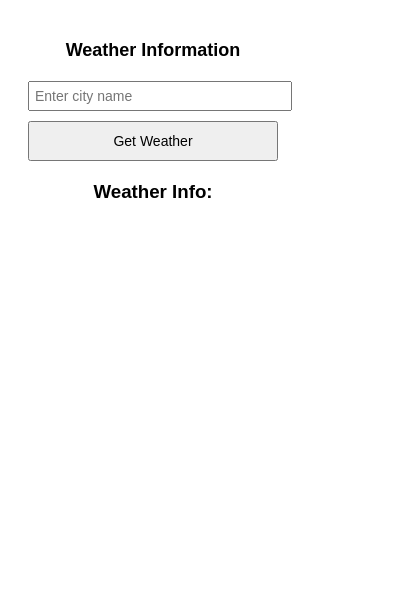
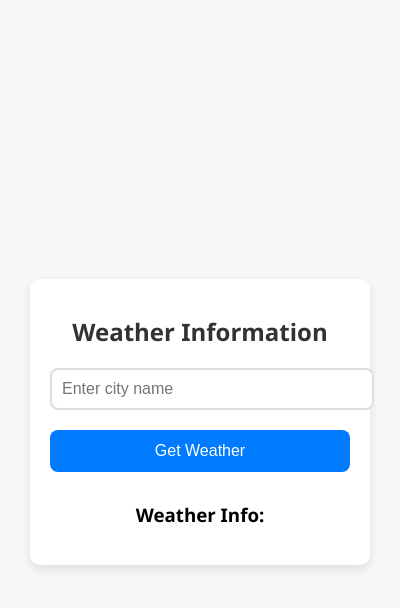
Before and after one commit to YeongKm/Web-dev, a browser extension: page home-week10/popup.html in a window 400 px wide. Drawn offline with Linux system fonts and the light colour scheme.

Commit message:
home-week10 fix

```diff
--- a/home-week10/popup.html
+++ b/home-week10/popup.html
@@ -7,12 +7,15 @@
   <link rel="stylesheet" href="style.css">
 </head>
 <body>
+  <div id="popup-container">
     <h1>Weather Information</h1>
     <input type="text" id="cityName" placeholder="Enter city name" />
     <button id="getWeather">Get Weather</button>
     <div id="weatherResult">
       <h3>Weather Info:</h3>
       <p id="weatherDetails"></p>
+      <p id="error-message"></p>
+    </div>
   </div>
   <script src="popup.js"></script>
 </body>
--- a/home-week10/style.css
+++ b/home-week10/style.css
@@ -1,34 +1,76 @@
+/* 기본 스타일 */
 body {
-    font-family: Arial, sans-serif;
-    width: 250px;
+    font-family: 'Segoe UI', Tahoma, Geneva, Verdana, sans-serif;
+    margin: 0;
+    padding: 0;
+    background-color: #f7f7f7;
+    display: flex;
+    justify-content: center;
+    align-items: center;
+    height: 100vh;
+  }
+
+  /* 팝업 스타일 */
+  #popup-container {
+    background: #fff;
+    border-radius: 10px;
     padding: 20px;
+    box-shadow: 0 4px 10px rgba(0, 0, 0, 0.1);
+    width: 300px;
     text-align: center;
   }
 
   h1 {
-    font-size: 18px;
-    margin-bottom: 10px;
+    font-size: 24px;
+    color: #333;
+    margin-bottom: 20px;
+    font-weight: 600;
   }
 
   input {
     width: 100%;
-    padding: 5px;
-    margin: 10px 0;
-    font-size: 14px;
+    padding: 10px;
+    margin-bottom: 20px;
+    border: 2px solid #ddd;
+    border-radius: 8px;
+    font-size: 16px;
+    outline: none;
+  }
+
+  input:focus {
+    border-color: #007bff;
+    box-shadow: 0 0 5px rgba(0, 123, 255, 0.5);
   }
 
   button {
     width: 100%;
-    padding: 10px;
-    font-size: 14px;
+    padding: 12px;
+    font-size: 16px;
+    background-color: #007bff;
+    color: white;
+    border: none;
+    border-radius: 8px;
     cursor: pointer;
+    transition: background-color 0.3s ease;
+  }
+
+  button:hover {
+    background-color: #0056b3;
   }
 
   #weatherResult {
-    margin-top: 20px;
+    margin-top: 30px;
   }
 
   #weatherDetails {
+    font-size: 18px;
+    color: #333;
+    font-weight: 500;
+    margin-top: 15px;
+  }
+
+  #error-message {
+    color: #e74c3c;
     font-size: 16px;
-    color: #333;
+    margin-top: 10px;
   }
```
Lines whose indentation alone changed are shown as unchanged.
